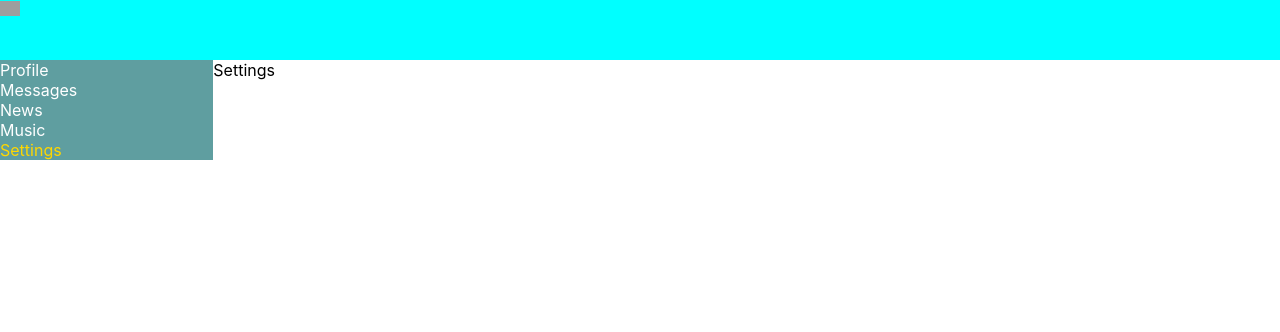
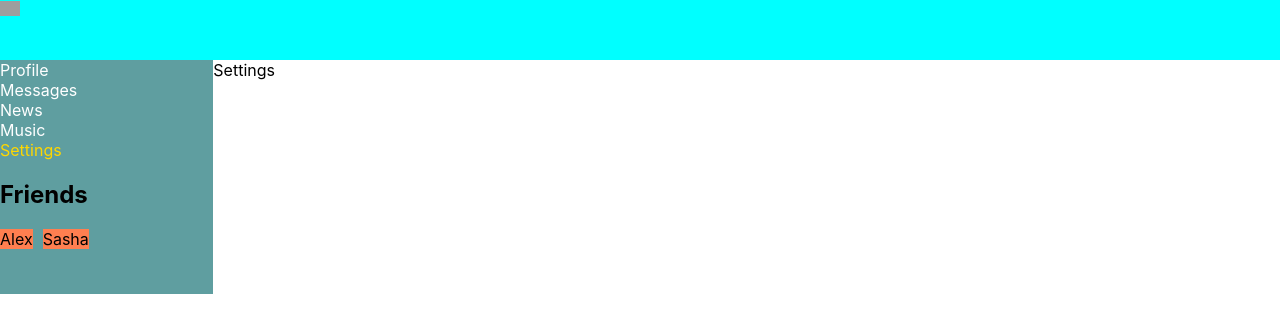
Before and after one commit to almazglobal/social-network, a React (Create React App) app: page /settings in a window 1280 px wide. Shown: the top 332 px of the page. Built offline with nearby package versions, Linux system fonts and the light colour scheme; grey boxes are pictures that could not be loaded.

Commit message:
Done lesson #31

```diff
--- a/src/App.tsx
+++ b/src/App.tsx
@@ -1,14 +1,15 @@
 import styles from './App.module.css'
 import Header from "./components/Header/Header";
-import Navbar from './components/Navbar/Navbar';
+
 import Profile from "./components/Profile/Profile";
 import {Dialogs} from "./components/Dialogs/Dialogs";
-import {BrowserRouter, Route} from "react-router-dom";
+import {Route} from "react-router-dom";
 import {News} from './components/News/News';
 import {Music} from './components/Music/Music';
 import {Settings} from './components/Settings/Settings';
 import React from "react";
 import {StateType} from "./store/state";
+import {Navbar} from "./components/Navbar/Navbar";
 
 type AppPropsType = {
     state: StateType
@@ -17,10 +18,10 @@ type AppPropsType = {
 const  App: React.FC<AppPropsType> = ({state}) => {
 
     return (
-        <BrowserRouter>
+
             <div className={styles.appWrapper}>
                 <Header/>
-                <Navbar/>
+                <Navbar state={state.sidebar}/>
                 <div className={styles.content}>
                     <Route path={"/dialogs"} render={()=> <Dialogs state={state.dialogsPage}/>}/>
                     <Route path={"/profile"} render={()=> <Profile state={state.profilePage}/>}/>
@@ -31,7 +32,7 @@ const  App: React.FC<AppPropsType> = ({state}) => {
 
                 {/*<Profile />*/}
             </div>
-        </BrowserRouter>
+
     );
 }
 
--- /dev/null
+++ b/src/components/Friends/Friends.module.css
@@ -0,0 +1,6 @@
+.friend {
+    display: inline-block;
+    margin-right: 10px;
+    margin-bottom: 45px;
+    background-color: coral;
+}
--- /dev/null
+++ b/src/components/Friends/Friends.tsx
@@ -0,0 +1,14 @@
+import React from 'react';
+import styles from './Friends.module.css'
+
+type FriendsPropsType = {
+    name: string
+    id: string
+}
+export const Friends: React.FC<FriendsPropsType> = ({name, id}) => {
+    return (
+        <span key={id}>
+            <span className={styles.friend}>{name}</span>
+        </span>
+    );
+};
--- a/src/components/Navbar/Navbar.module.css
+++ b/src/components/Navbar/Navbar.module.css
@@ -14,3 +14,7 @@
 .item a.active {
     color: gold;
 }
+
+.friends {
+
+}
--- a/src/components/Navbar/Navbar.jsx
+++ b/src/components/Navbar/Navbar.tsx
@@ -1,17 +1,29 @@
 import React from 'react'
 import styles from './Navbar.module.css'
 import {NavLink} from 'react-router-dom'
+import {UsersType} from "../../store/state";
+import {Friends} from "../Friends/Friends";
 
-const Navbar = () => {
+type NavbarPropsType = {
+    state: {
+        friends: UsersType[]
+    }
+}
+
+export const Navbar: React.FC<NavbarPropsType> = ({state}) => {
     return (
         <nav className={styles.nav}>
             <div className={styles.item}><NavLink to="/profile" activeClassName={styles.active}>Profile</NavLink></div>
             <div className={styles.item}><NavLink to="/dialogs" activeClassName={styles.active}>Messages</NavLink></div>
-            <div className={`${styles.item} ${styles.active}`}><NavLink to="/news" activeClassName={styles.active} activeClassName={styles.active}>News</NavLink></div>
+            <div className={`${styles.item} ${styles.active}`}><NavLink to="/news" activeClassName={styles.active}>News</NavLink></div>
             <div className={styles.item}><NavLink to="/music" activeClassName={styles.active}>Music</NavLink></div>
             <div className={styles.item}><NavLink to="/settings" activeClassName={styles.active}>Settings</NavLink></div>
+            <div className={styles.friends}>
+                <h2>Friends</h2>
+                {
+                    state.friends.map(item => <Friends name={item.name} id={item.name}/>)
+                }
+            </div>
         </nav>
     )
 }
-
-export default Navbar
--- a/src/components/Profile/MyPosts/MyPosts.tsx
+++ b/src/components/Profile/MyPosts/MyPosts.tsx
@@ -1,4 +1,4 @@
-import React from 'react';
+import React, {LegacyRef, useRef} from 'react';
 import Post from "./Post/Post";
 import styles from './MyPosts.module.css'
 import {PostUserType} from "../../../store/state";
@@ -9,15 +9,22 @@ type MyPostsPropsType = {
 
 const MyPosts: React.FC<MyPostsPropsType> = ({posts}) => {
 
+    let newPostElement = React.createRef<HTMLTextAreaElement>();
+
+    const addPost = () => {
+        const text = newPostElement.current?.value
+        alert(text)
+    }
+
     return (
         <div className={styles.postsWrapper}>
             <h3>My posts</h3>
             <div>
                 <div>
-                    <textarea></textarea>
+                    <textarea ref={newPostElement}></textarea>
                 </div>
                 <div>
-                    <button>Add post</button>
+                    <button onClick={addPost}>Add post</button>
                 </div>
             </div>
             <div className={styles.posts}>
--- a/src/index.tsx
+++ b/src/index.tsx
@@ -4,12 +4,15 @@ import './index.css';
 import App from './App';
 import reportWebVitals from './reportWebVitals';
 import {state} from "./store/state";
+import {BrowserRouter} from "react-router-dom";
 
 ReactDOM.render(
-  <React.StrictMode>
-    <App state={state}/>
-  </React.StrictMode>,
-  document.getElementById('root')
+    <React.StrictMode>
+        <BrowserRouter>
+            <App state={state} />
+        </BrowserRouter>
+    </React.StrictMode>,
+    document.getElementById('root')
 );
 
 // If you want to start measuring performance in your app, pass a function
--- a/src/store/state.ts
+++ b/src/store/state.ts
@@ -22,6 +22,9 @@ export type StateType = {
         users: UsersType[]
         messages: MessageUserType[]
     }
+    sidebar: {
+        friends: UsersType[]
+    }
 }
 
 const posts: PostUserType[] = [
@@ -33,6 +36,11 @@ const users: UsersType[] = [
     {id: '1', name: 'Alex'},
     {id: '2', name: 'Sasha'},
     {id: '3', name: 'Bob'},
+]
+
+const friends: UsersType[] = [
+    {id: '1', name: 'Alex'},
+    {id: '2', name: 'Sasha'},
 ]
 
 const messages: MessageUserType[] = [
@@ -49,4 +57,7 @@ export const state: StateType = {
         users,
         messages,
     },
+    sidebar: {
+        friends,
+    }
 }
```
